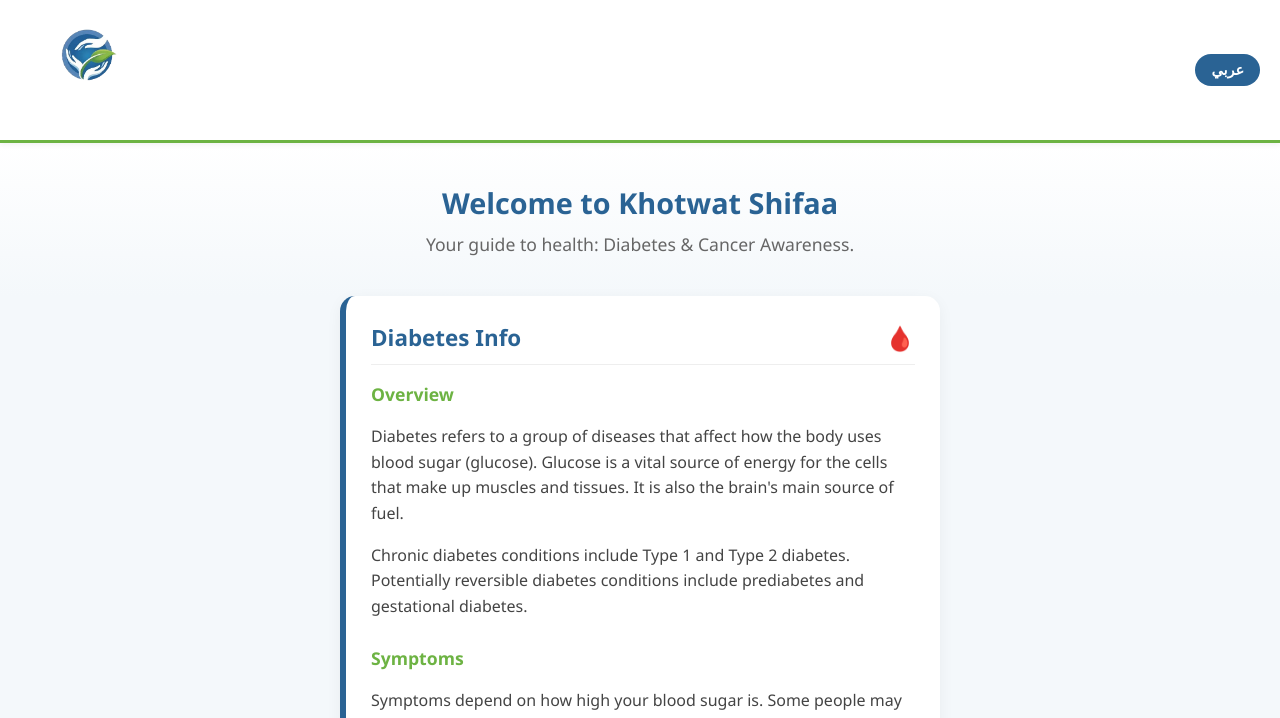
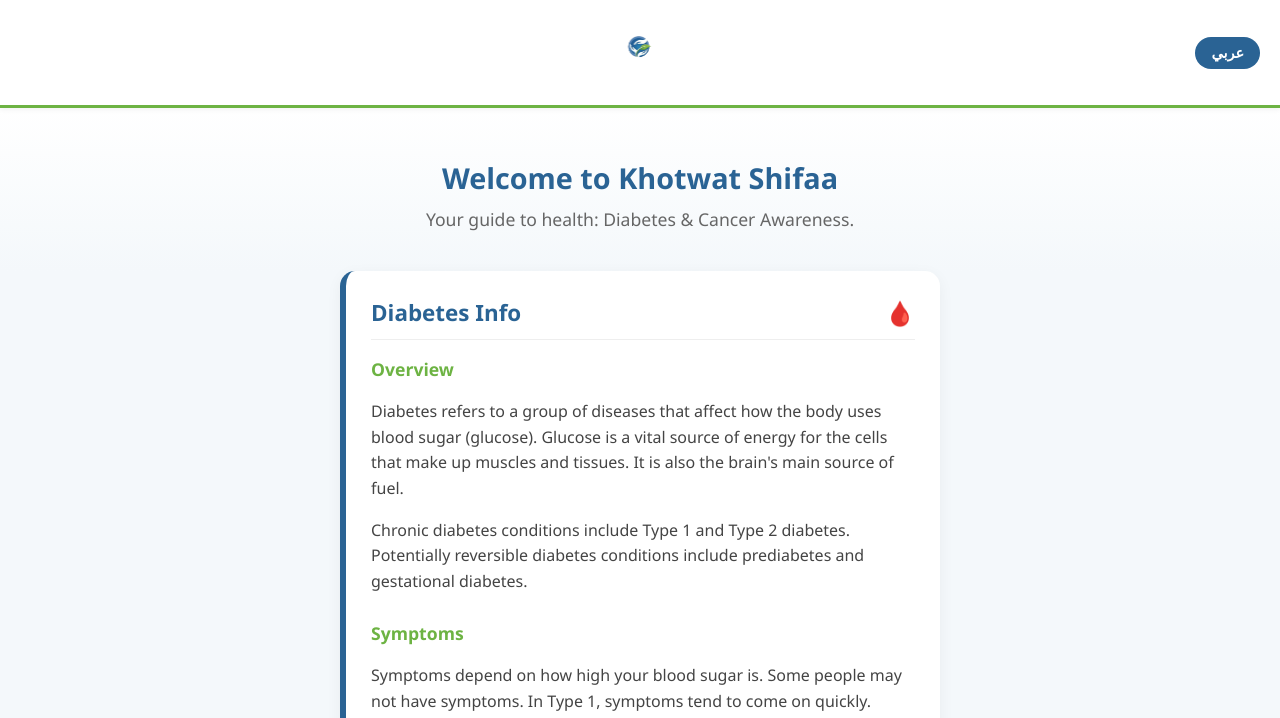
Before and after one commit to mohammadababneh712-ux/Khotwat-Shifaa, a plain HTML site: page index.html in a window 1280 px wide. Shown: the top 718 px of the page. Drawn offline with Linux system fonts and the light colour scheme.

Commit message:
Update index.html

```diff
--- a/index.html
+++ b/index.html
@@ -23,26 +23,52 @@
             padding-bottom: 50px;
         }
 
-        /* HEADER */
+        /* === UPDATED HEADER STYLES === */
         header {
             background-color: var(--white);
             padding: 10px 20px;
             display: flex;
             align-items: center;
-            justify-content: space-between;
+            /* Justify content end pushes the button to the right */
+            justify-content: flex-end;
             position: sticky;
             top: 0;
             z-index: 100;
             box-shadow: 0 2px 5px rgba(0,0,0,0.05);
             border-bottom: 3px solid var(--accent-green);
+            /* Added relative position and height to allow centering */
+            position: relative;
+            min-height: 85px;
+        }
+
+        /* New container style for centering */
+        .logo-container {
+            position: absolute;
+            left: 50%;
+            top: 50%;
+            transform: translate(-50%, -50%); /* Perfect center trick */
+            display: flex;
+            flex-direction: column; /* Stacks img and text */
+            align-items: center;
+            justify-content: center;
         }
 
         .logo-container img {
-            height: 120px;
+            height: 50px; /* Slightly adjusted size */
             width: auto;
             display: block;
         }
 
+        /* New styles for the Arabic brand text under logo */
+        .logo-brand-text {
+            color: var(--primary-blue); /* #2A6394 */
+            font-weight: bold;
+            font-size: 1rem;
+            margin-top: 5px;
+            white-space: nowrap; /* Keeps text on one line */
+        }
+
+        /* Language button styles */
         .lang-btn {
             background: var(--primary-blue);
             color: white;
@@ -53,16 +79,20 @@
             cursor: pointer;
             font-size: 0.9rem;
             transition: background 0.3s;
+            /* Added z-index to ensure it's clickable over the centered element if they overlap on tiny screens */
+            z-index: 2;
         }
 
         .lang-btn:hover {
             background-color: #1e4b72;
         }
+        /* === END HEADER UPDATES === */
+
 
         /* HERO SECTION */
         .hero {
             text-align: center;
-            padding: 40px 20px;
+            padding: 50px 20px 40px 20px; /* Added more top padding to clear header */
             background: linear-gradient(180deg, #ffffff 0%, #F4F8FB 100%);
         }
 
@@ -132,7 +162,6 @@
             font-weight: bold;
         }
 
-        /* Remove margin from first header in card */
         .card-text h3:first-child {
             margin-top: 0;
         }
@@ -154,6 +183,11 @@
         body.rtl {
             direction: rtl;
             text-align: right;
+        }
+
+        /* Ensure header button stays on left in RTL mode */
+        body.rtl header {
+             justify-content: flex-end;
         }
 
         body.rtl .info-card {
```
